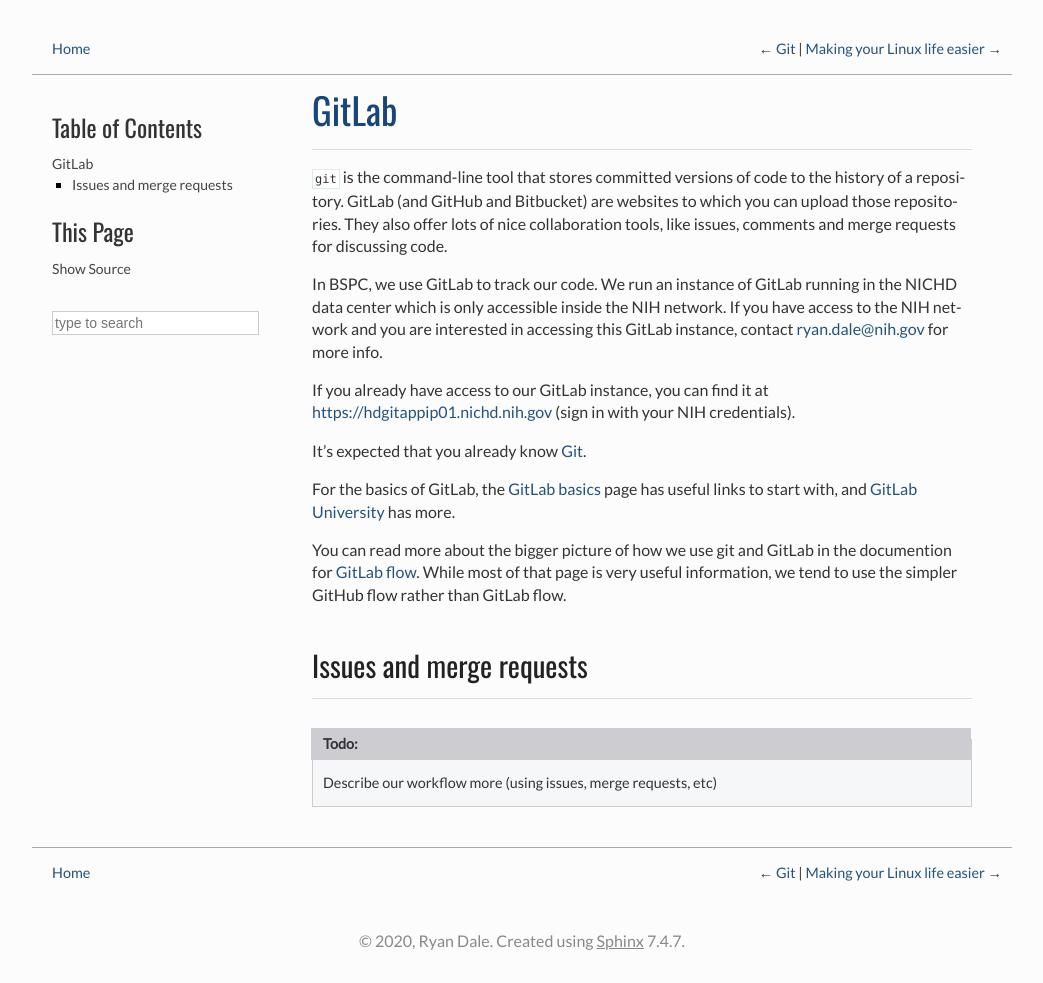
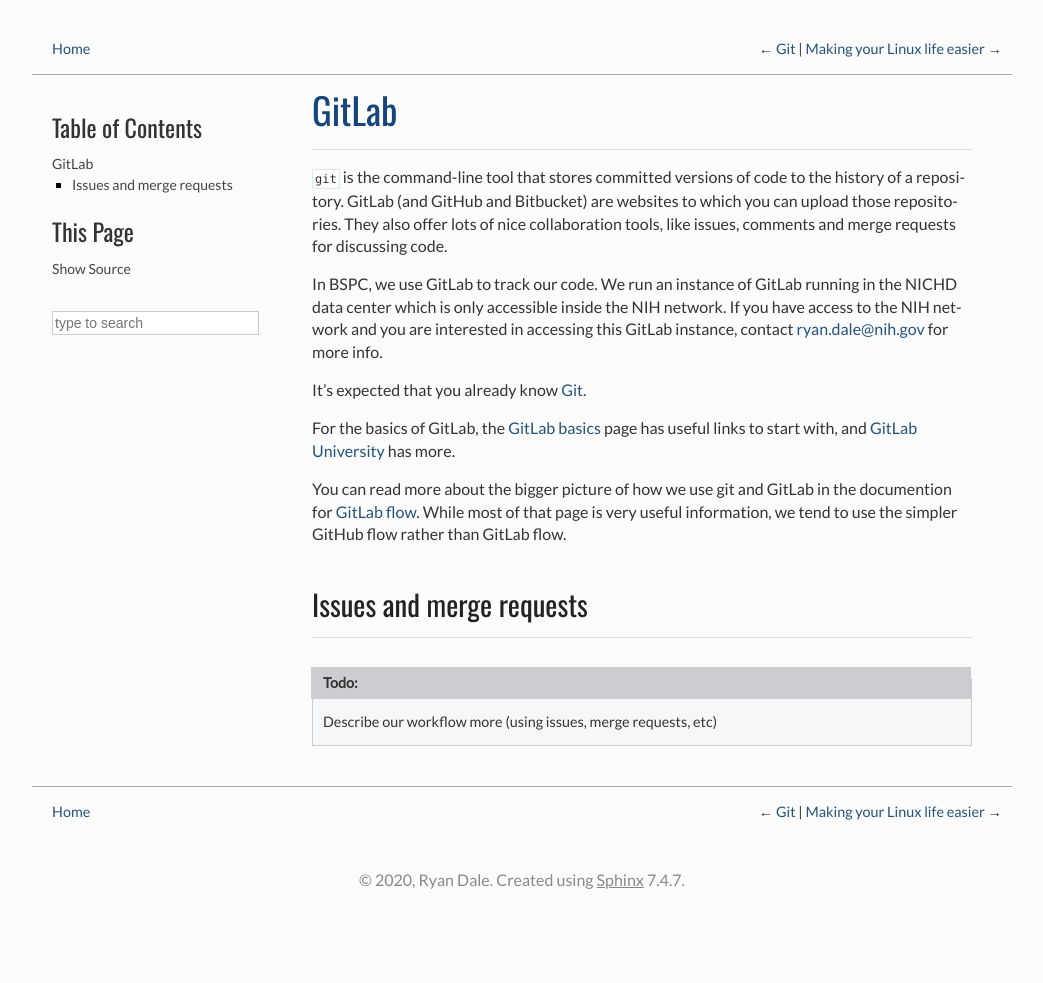
Before and after one commit to NICHD-BSPC/training, a Sphinx documentation site: the page built from source/gitlab.rst, in a window 1280 px wide. Shown: the whole page, without its empty margins (118-1161 px from the left). Built offline with Sphinx 7.4.7, drawn with Linux system fonts in a browser that asks for light colours; after the commit the page ends 923 px from its top, so only the background shows below that.

Commit message:
fixes for links

```diff
--- a/source/conf.py
+++ b/source/conf.py
@@ -109,7 +109,7 @@
 }
 
 linkcheck_request_headers = {
-    "https://ncbi.nlm.nih.gov": {
-        "User-Agent": "Mozilla",
+    "*": {
+        "User-Agent": "Mozilla/5.0 (X11; Linux x86_64; rv:10.0) Gecko/20100101 Firefox/10.0",
     }
 }
--- a/source/gitlab.rst
+++ b/source/gitlab.rst
@@ -13,9 +13,6 @@
 in the NICHD data center which is only accessible inside the NIH network. If
 you have access to the NIH network and you are interested in accessing this
 GitLab instance, contact ryan.dale@nih.gov for more info.
-
-If you already have access to our GitLab instance, you can find it at
-https://hdgitappip01.nichd.nih.gov (sign in with your NIH credentials).
 
 It's expected that you already know :ref:`git`.
 
--- a/source/python.rst
+++ b/source/python.rst
@@ -27,7 +27,7 @@
 You may have heard about Jupyter notebooks. While they have their place in data
 science-type work, I do not think this is a good way to learn Python. `Here are
 some reasons why
-<https://docs.google.com/presentation/d/1n2RlMdmv1p25Xy5thJUhkKGvjtV-dkAIsUXP-AL4ffI/edit#slide=id.g362da58057_0_1>`_;
+<https://docs.google.com/presentation/d/1n2RlMdmv1p25Xy5thJUhkKGvjtV-dkAIsUXP-AL4ffI/>`_;
 they boil down to needing to mentally keep track of what cells have been run
 when to avoid strange and hard-to-track-down bugs.
 
@@ -125,7 +125,7 @@
 
 There is a good intro to the debugging workflow at `SciPy lecture notes:
 debugging
-<https://scipy-lectures.org/advanced/debugging/index.html#debugging-workflow>`_,
+<https://scipy-lectures.org/advanced/debugging/index.html>`_,
 along with what to do when you can't use IPython.
 
 Learning pandas
@@ -313,7 +313,7 @@
 - `A Visual Intro to NumPy <https://jalammar.github.io/visual-numpy/>`_ is
   useful if you're just starting to learn NumPy
 
-- `The SciPy Lectures <https://www.scipy-lectures.org/>`_
+- `The SciPy Lectures <https://scipy-lectures.org/>`_
   First chapter of Scientific Python lectures includes NumPy, matplotlib, and
   scipy basics. Subsequent chapters get fairly advanced.
 
```
